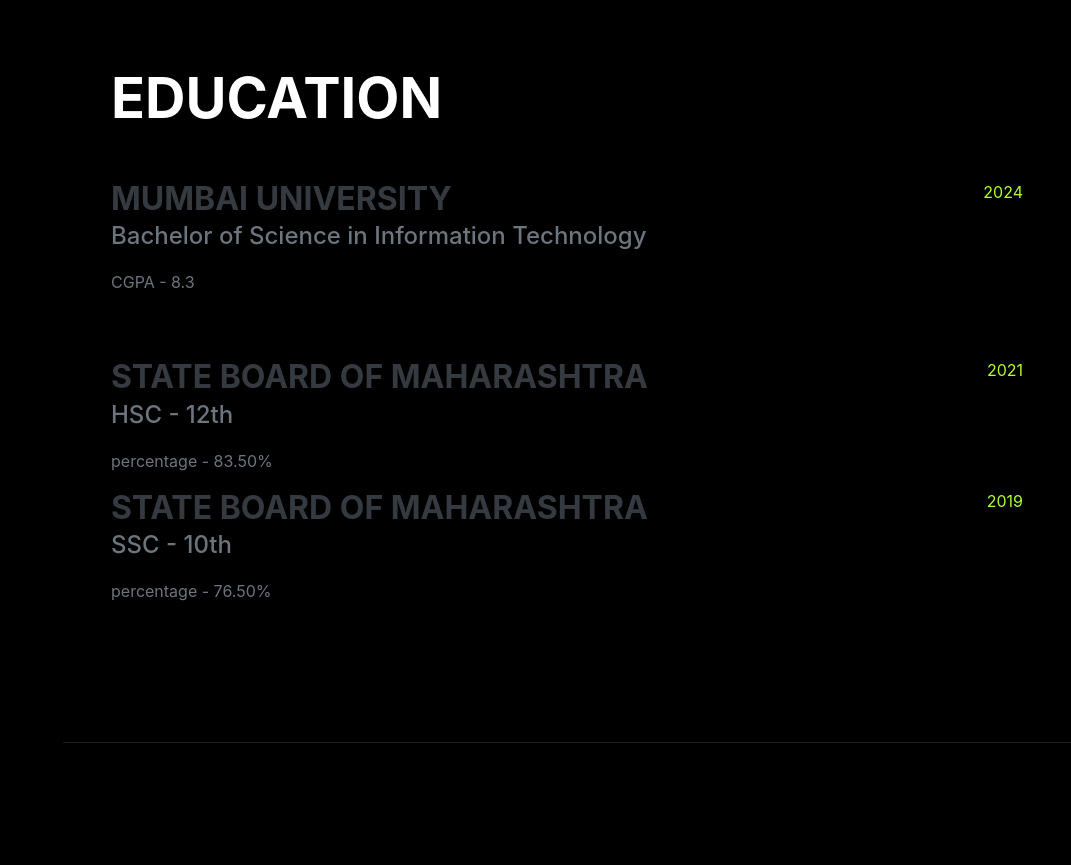
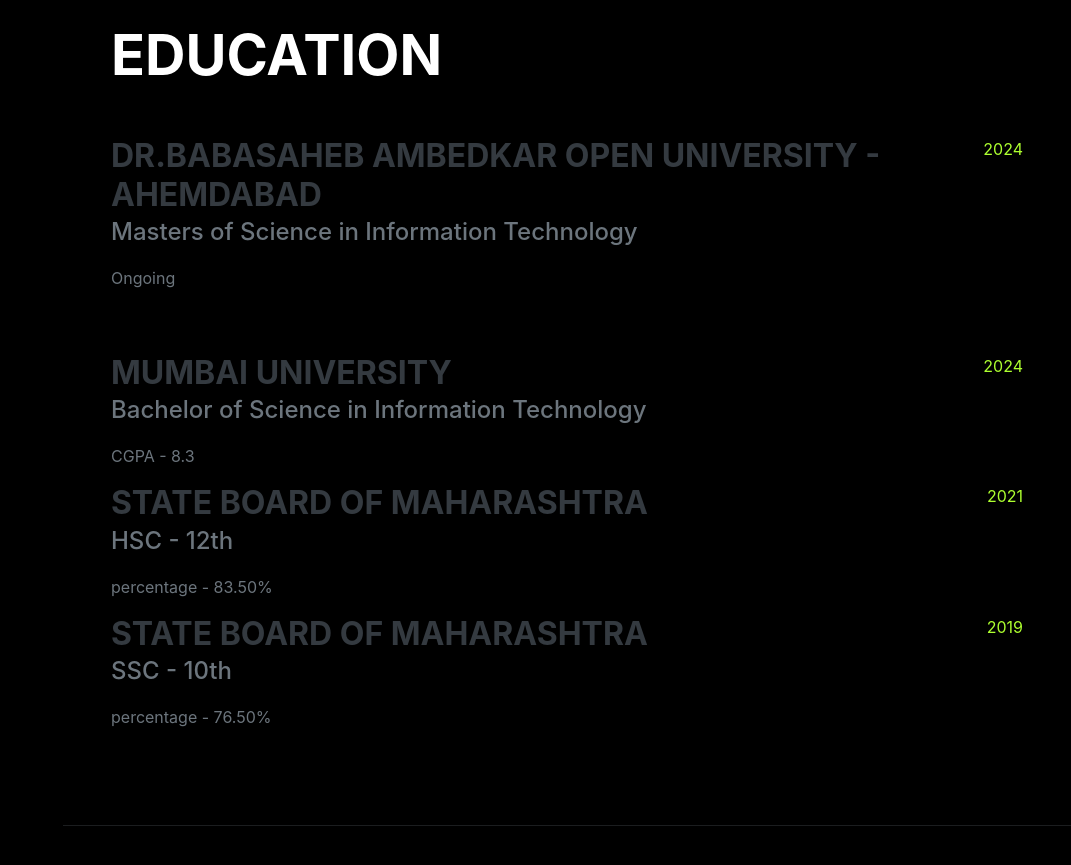
Before and after one commit to Arpit-11/Portfolio, a plain HTML site: page index.html in a window 1280 px wide. Shown: the part 1780-2645 px from the top of the page, without its empty margins (209-1280 px from the left). Drawn offline with nearby package versions, Linux system fonts and the light colour scheme; a web font is replaced by a local one.

Commit message:
Update index.html

```diff
--- a/index.html
+++ b/index.html
@@ -101,7 +101,15 @@
         <section class="resume-section" id="education">
             <div class="resume-section-content">
                 <h2 class="mb-5 text-white">Education</h2>
-                <div class="d-flex flex-column flex-md-row justify-content-between mb-5">
+                 <div class="d-flex flex-column flex-md-row justify-content-between mb-5">
+                    <div class="flex-grow-1">
+                        <h3 class="mb-0">Dr.Babasaheb Ambedkar Open University - Ahemdabad</h3>
+                        <div class="subheading mb-3">Masters of Science in Information Technology</div>
+                        <p>Ongoing</p>
+                    </div>
+                    <div class="flex-shrink-0"><span class="text-primary">2024</span></div>
+                </div>
+                <div class="d-flex flex-column flex-md-row justify-content-between">
                     <div class="flex-grow-1">
                         <h3 class="mb-0">Mumbai University</h3>
                         <div class="subheading mb-3">Bachelor of Science in Information Technology</div>
```
